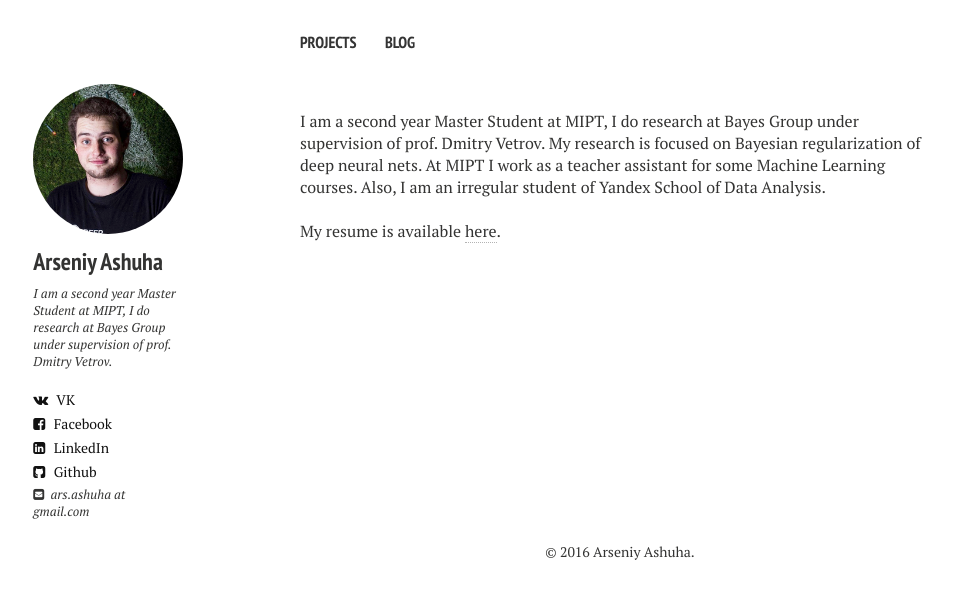
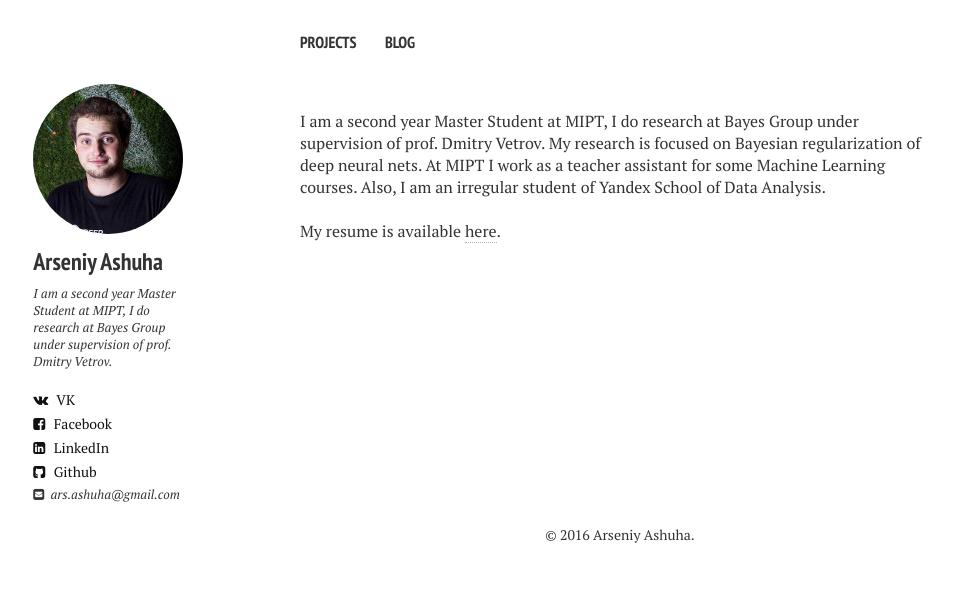
Before and after one commit to senya-ashukha/senya-ashukha.github.io, a Jekyll site: the page built from index.md, in a window 1280 px wide. Shown: the top 599 px of the page, without its empty margins (20-973 px from the left). Built offline with Jekyll 4.4.1, drawn with Linux system fonts in a browser that asks for light colours; nearby versions of some CDN libraries.

```diff
--- a/_config.yml
+++ b/_config.yml
@@ -4,7 +4,7 @@
   name:           Arseniy Ashuha
   avatar:         avatar.png
   bio:            I am a second year Master Student at MIPT, I do research at Bayes Group under supervision of prof. Dmitry Vetrov.
-  email:          ars.ashuha at gmail.com
+  email:          ars.ashuha@gmail.com
   linkedin: ars-ashuha
   github: ars-ashuha
   vk: ars.ashuha
```
